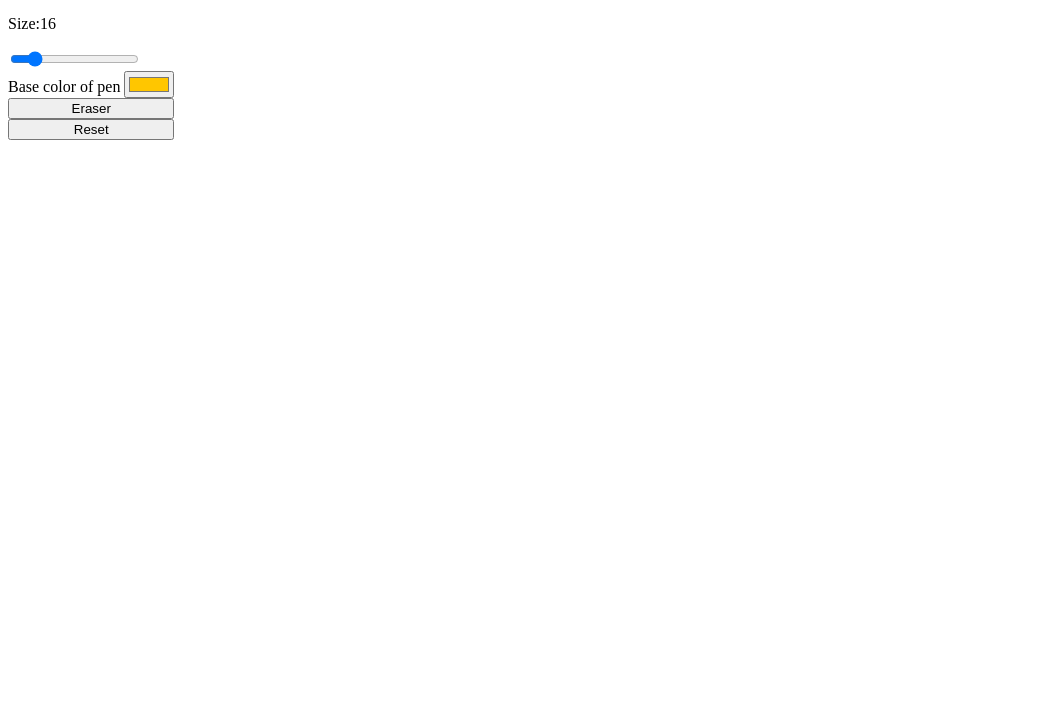
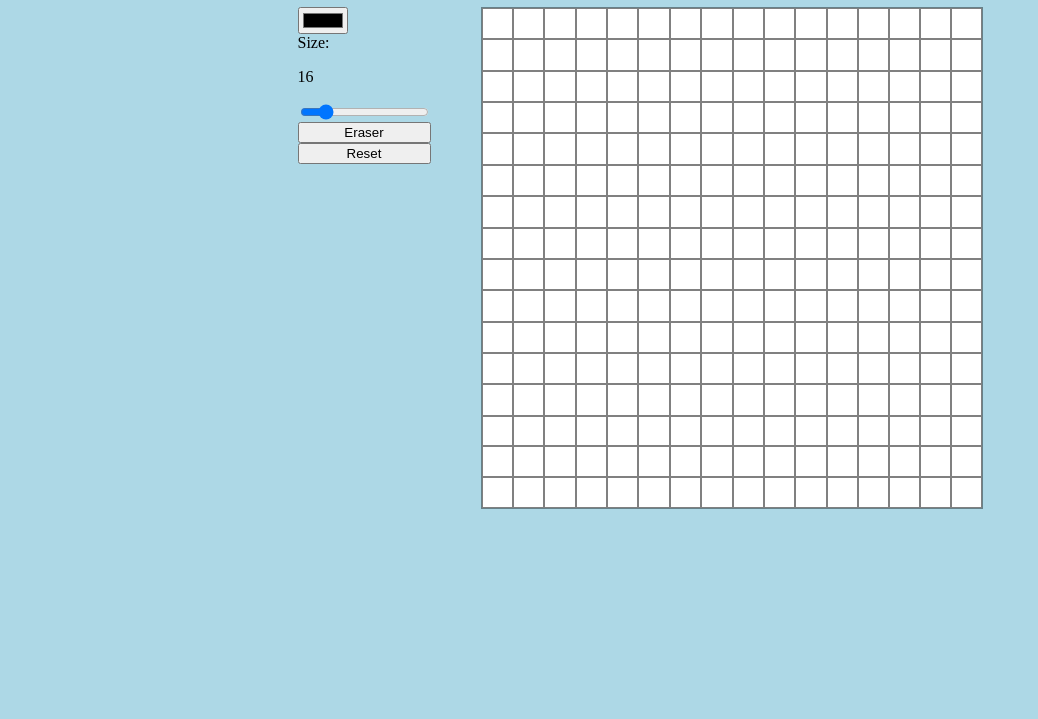
Before and after one commit to Patrick-Tomic/EtchaSketch, a plain HTML site: page index.html in a window 1280 px wide. Shown: the part 81-800 px from the top of the page, without its empty margins (0-1038 px from the left). Drawn offline with Linux system fonts and the light colour scheme.

Commit message:
updating creategrid function

```diff
--- a/index.html
+++ b/index.html
@@ -8,27 +8,31 @@
     </head>
 
     <body>
-        <h1>Etch a sketch</h1>
-       <div class="container">
 
-        <div class="controls">
-            <div>
-            <p>Size:<output id="gridSize"></output></p>
-            <input id = "scale" type="range" name = "rang" defaultvalu="16" min="1"max="100">
 
+            <div class="gridWrap">
+                <div>
+                    <h1>Etch a sketch</h1>
+                </div>
+        <div class="main">
+                <div class="controls">
+
+                    <input type="color" name ="base" class="base">
+                    <output >Size:<p id="scale-size"></p> </output>
+                    <input type="range" name="scale" class="scale"data-type="px">
+
+                    <button onclick="Eraser()">Eraser</button>
+                    <button onclick="createGrid()">Reset</button>
+
+                </div>
+            <div class="gridContainer">
             </div>
-            <div>
-            <label for="base">Base color of pen</label>
-            <input id="base" type="color" name="base" value="#ffc600">
+        </div>
             </div>
 
-            <button id="eraser" onclick="eraserClick()">Eraser</button>
-            <button id="reset">Reset</button>
-        </div>
 
-        <div id="sketch">
 
-        </div>
+
        </div>
 
 
--- a/script.js
+++ b/script.js
@@ -1,23 +1,31 @@
-const inputs = document.querySelectorAll('.controls input');
+/*const inputs = document.querySelectorAll('.controls input');
 const eraser = document.querySelector("#eraser")
 const reset = document.querySelector("#reset")
 const base = document.querySelector("#base");
 const container = document.querySelector(".container");
 const sketch = document.querySelector("#sketch")
+const controls = document.querySelectorAll(".controls input");
+const gridSize = document.querySelector("#gridSize");
+const scale = document.querySelector("#scale");
+scale.value= 16;
+
+
+
+
+gridSize.textContent = scale.value;
+scale.addEventListener("mouseup", (event)=>{
+    scale.value = event.target.value;
+    gridSize.textContent = scale.value;
+    removeGrid();
+    });
+
+
+
 
 let flag = false;
 window.onmouseup = ()=>{
     flag = false;
     }
-    const gridSize = document.querySelector("#gridSize");
-    const scale = document.querySelector("#scale");
-    scale.value = 16;
-    gridSize.textContent = scale.value;
-    scale.addEventListener("mouseup", (event)=>{
-        scale.value = event.target.value;
-        gridSize.textContent = scale.value;
-        removeGrid();
-        });
 
         function removeGrid(){
             while(sketch.firstChild){
@@ -42,6 +50,7 @@ window.onmouseup = ()=>{
                 let row = document.createElement("div");
                 row.id = 'row';
 
+
                 column.appendChild(row);
             }
             grid.appendChild(column);
@@ -54,11 +63,11 @@ window.onmouseup = ()=>{
         const grid = document.querySelector(".grid");
         const rows = document.querySelectorAll("#row");
 
-        const size = row.style.width;
+
         createGrid(scale.value);
 
 
-        console.log(size);
+
 
 
 
@@ -77,3 +86,52 @@ window.onmouseup = ()=>{
             return;
         }
         reset.addEventListener("click",()=>location.reload())
+        */
+       const controls = document.querySelectorAll(".controls input");
+       function handleUpdate(){
+        const suffix = this.dataset.sizing ||"";
+        document.documentElement.style.setProperty(`--${this.name}`,this.value+suffix);
+    }
+    controls.forEach(control =>control.addEventListener("change",handleUpdate));
+        const scaleSize = document.querySelector("#scale-size");
+        const scale =document.querySelector(".scale");
+scale.value = 16;
+scaleSize.textContent = scale.value;
+scale.addEventListener("mouseup", (event)=>{
+    scale.value = event.target.value;
+    scaleSize.textContent = scale.value;
+
+    });
+
+                    const container = document.querySelector(".gridContainer");
+let bgColor = '#ffffff';
+
+
+                    function createGrid(){
+                        removeGrid();
+                        let gridSize = scale.value;
+                        //calculates width of each row
+                        let gridWidth = container.offsetWidth/gridSize;
+                        //Assigns how many items to create and at what width
+                        container.style.gridTemplateColumns = `repeat(${gridSize - 3}, ${gridWidth}px) 1fr 1fr 1fr`;
+                        container.style.gridTemplateRows = `repeat(${gridSize - 3}, ${gridWidth}px) 1fr 1fr 1fr`;
+                        if (gridSize < 4) {
+                        container.style.gridTemplateColumns = `repeat(${gridSize},1fr`;
+                        container.style.gridTemplateRows = `repeat(${gridSize}, 1fr`;
+                        }
+
+                                for(let i = 0;i<gridSize**2;i++){
+                                    const item = document.createElement("div");
+                                    item.style.backgroundColor = bgColor;
+                                    item.classList.add("gridItem");
+                                    container.appendChild(item);
+                                }
+                    }
+    createGrid();
+
+    //resets grid once size scale is changed
+    function removeGrid(){
+        while(container.firstChild){
+        container.removeChild(container.firstChild);
+        }
+    }
--- a/style.css
+++ b/style.css
@@ -1,50 +1,37 @@
 :root{
     --base:#ffc600;
+    --scale:16px;
 }
-
-  h1{
-    text-align: center;
-  }
+body{
+    background-color: lightblue;
+}
 
 .container{
     display: flex;
-   justify-content: space-around;
 }
-
+.main{
+    display: flex;
+}
 .controls{
+   display: flex;
+   flex-direction: column;
+   margin-right: 50px;
+}
+.gridWrap{
     display: flex;
-    flex-direction: column;
-    justify-content: space-around;
-}
-#sketch{
-    display: flex;
-    flex-direction: column;
+  flex-direction: column;
     align-items: center;
-    flex:1;
+    justify-content: center;
 
 }
-.grid{
-
-   display: flex;
-
-    max-height: 50%;
-    max-width: 50%;;
-    flex:1;
+.gridContainer{
+    float: right;
+    display:grid;
+    width: 500px;
+    height:500px;
+    border: 1px rgba(0, 0, 0, 0.404) solid;
 }
-.column{
-    flex:1;
-
+.gridItem{
+    user-select: none;
+    border: 1px solid gray;
 }
-#row{
-
-    background-color:white;
-    border:1px solid black;
-    border-width:thin;
-    text-align: center;
-    width: 500px;
-
-
-}
-#row:hover{
-    background-color:gray;
-}
```
